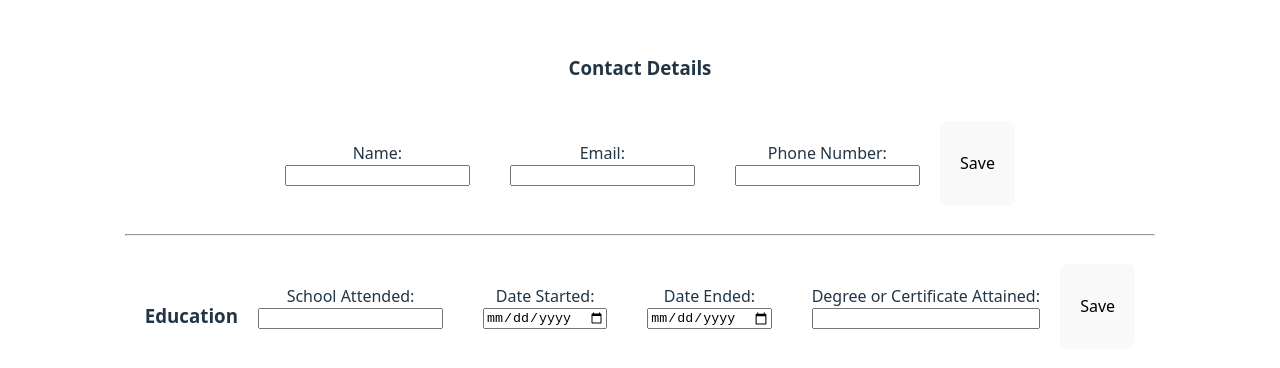
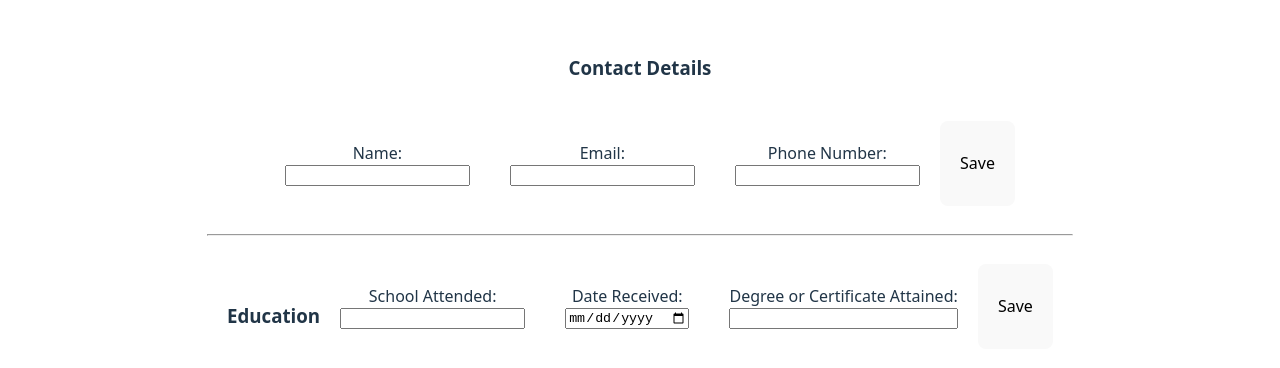
Before and after one commit to mkrell23/odin-CV-Webpage, a React (Vite) app: page / in a window 1280 px wide. Shown: the part 198-566 px from the top of the page. Built offline with nearby package versions, Linux system fonts and the light colour scheme.

Commit message:
Removes date degree started: unnecessary

```diff
--- a/src/components/education.jsx
+++ b/src/components/education.jsx
@@ -3,8 +3,7 @@ import { useState } from "react";
 export default function Education(){
 
     const [ school, setSchool ] = useState('')
-    const [ startDate, setStartDate ] = useState('')
-    const [ endDate, setEndDate ] = useState('')
+    const [ recievedDate, setRecievedDate ] = useState('')
     const [ degree, setDegree ] = useState('')
     const [ education, setEducation ] = useState([])
 
@@ -12,10 +11,9 @@ export default function Education(){
         e.preventDefault();
         e.stopPropagation();
         setSchool('')
-        setStartDate('')
-        setEndDate('')
+        setRecievedDate('')
         setDegree('')
-        const newEducation = { school, degree, startDate, endDate }
+        const newEducation = { school, degree, recievedDate }
         setEducation([ ...education, newEducation])
     }
 
@@ -26,8 +24,7 @@ export default function Education(){
                 <tr key={i} entry={i}>
                     <td>{entry.degree}</td>
                     <td>{entry.school}</td>
-                    <td>{entry.startDate}</td>
-                    <td>{entry.endDate}</td>
+                    <td>{entry.recievedDate}</td>
                     <td> <button level={i} onClick={editForm}>Edit</button> </td>
                 </tr>
                     )
@@ -35,8 +32,7 @@ export default function Education(){
     }
 
     function editForm(e){
-        const newEducation = { school, degree, startDate, endDate }
-        console.log(degree)
+        const newEducation = { school, degree, recievedDate }
         const currentEducationNumber = e.target.parentElement.parentElement.attributes.entry.value
         const currentEducation = education[currentEducationNumber]
         const currentEducationRemoved = education.filter( (contact, i) => {
@@ -46,8 +42,7 @@ export default function Education(){
         })
         newEducation.degree == "" ? setEducation([...currentEducationRemoved]) : setEducation([...currentEducationRemoved, newEducation])
         setSchool(currentEducation.school)
-        setStartDate(currentEducation.startDate)
-        setEndDate(currentEducation.endDate)
+        setRecievedDate(currentEducation.recievedDate)
         setDegree(currentEducation.degree)
     }
 
@@ -65,17 +60,10 @@ export default function Education(){
                 />
             </label>{' '}
             <label>
-                Date Started: {' '}
-                <input type="date" name="startDate"
-                    value={startDate}
-                    onChange={ e => setStartDate(e.target.value)}
-                />
-            </label>{' '}
-            <label>
-                Date Ended: {' '}
-                <input type="date" name="endDate"
-                    value={endDate}
-                    onChange={ e => setEndDate(e.target.value)}
+                Date Received: {' '}
+                <input type="date" name="recievedDate"
+                    value={recievedDate}
+                    onChange={ e => setRecievedDate(e.target.value)}
                 />
             </label>{' '}
             <label>
@@ -93,8 +81,7 @@ export default function Education(){
                     <tr>
                         { education.length > 0 && <th scope="col">Degree or Certificate</th> }
                         { education.length > 0 && <th scope="col">School or Body</th>  }
-                        { education.length > 0 && <th scope="col">Start Date</th> }
-                        { education.length > 0 && <th scope="col">End Date</th> }
+                        { education.length > 0 && <th scope="col">Date Received</th> }
                     </tr>
                 </thead>
                 <tbody>
```
